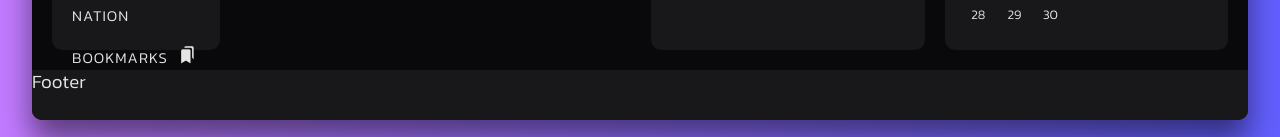
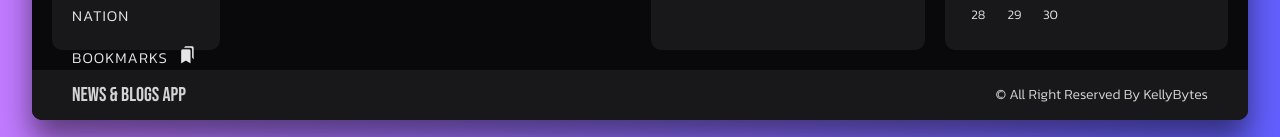
Before and after one commit to KellyBytes/news-and-blogs-app, a React (Vite) app: page / in a window 1280 px wide. Shown: the part 660-797 px from the top of the page. Built offline with nearby package versions, Linux system fonts and the light colour scheme; no server answers.

Commit message:
Update Footer section

```diff
--- a/src/components/News.jsx
+++ b/src/components/News.jsx
@@ -234,8 +234,13 @@ const News = () => {
           <Calendar />
         </div>
       </div>
-      <footer className="news-footer w-full min-h-20 bg-zinc-900 rounded-tl-0 rounded-tr-0 rounded-br-2xl rounded-bl-2xl">
-        Footer
+      <footer className="news-footer w-full min-h-20 bg-zinc-900 rounded-tl-0 rounded-tr-0 rounded-br-2xl rounded-bl-2xl flex items-center justify-between py-0 px-16">
+        <p className="text-[1.4rem] font-light text-neutral-300">
+          <span className="font-bebas text-[2rem]">News & Blogs App</span>
+        </p>
+        <p className="text-[1.4rem] font-light text-neutral-300">
+          &copy; All Right Reserved By KellyBytes
+        </p>
       </footer>
     </div>
   );
```
